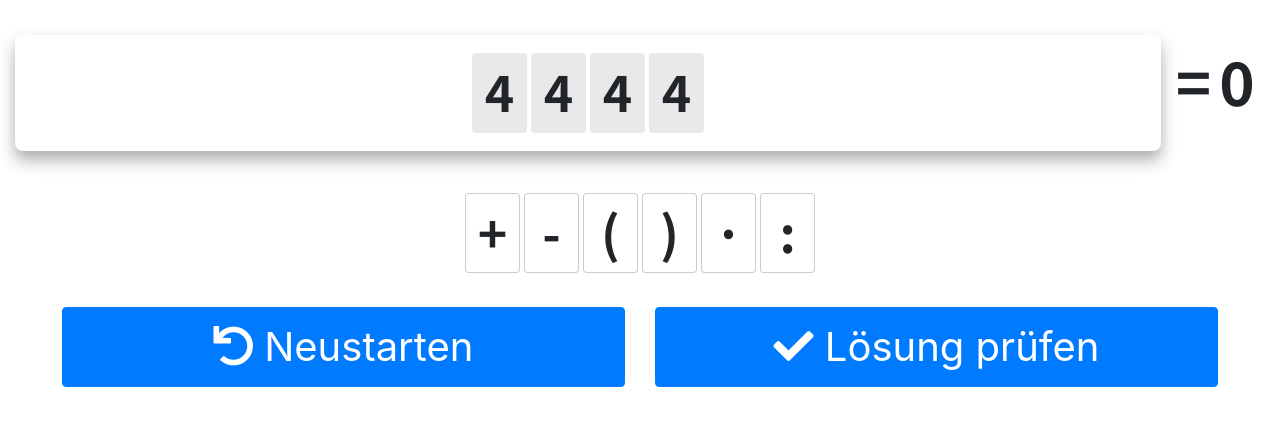
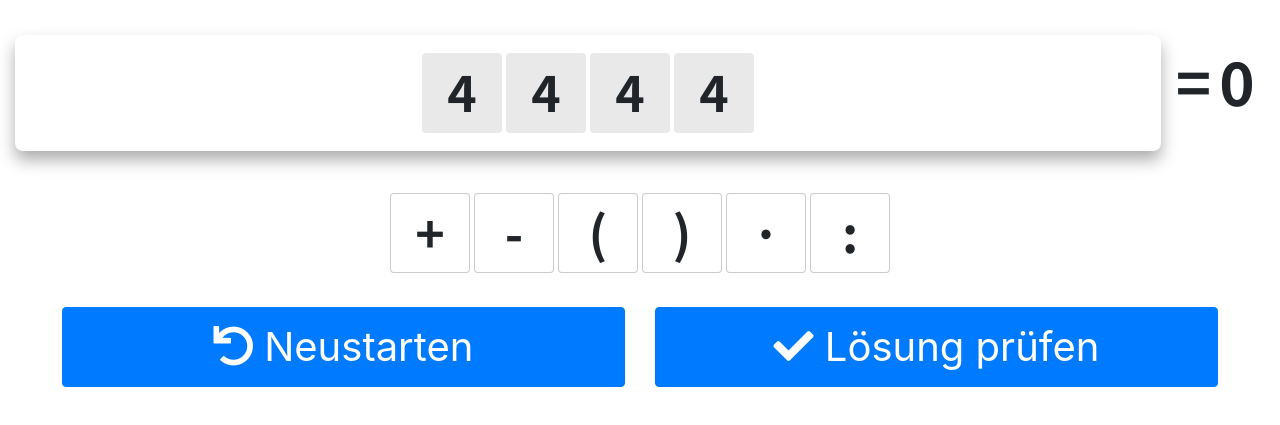
Before and after one commit to m4schini/vierVieren, a plain HTML site: page index.html in a window 1280 px wide. Shown: the part 159-584 px from the top of the page. Drawn offline with nearby package versions, Linux system fonts and the light colour scheme.

Commit message:
fixed wrapping for  10/11

```diff
--- a/style.css
+++ b/style.css
@@ -64,6 +64,12 @@ h2 {
         margin-right: 8px;
         margin-left: 8px;
     }
+
+    .card {
+        font-size: 5vw;
+        width: 60px;
+        height: 80px;
+    }
 }
 
 @media screen and (min-width: 992px) {
@@ -95,6 +101,12 @@ h2 {
     #menu a {
         margin-right: 16px;
         margin-left: 16px;
+    }
+
+    .card {
+        font-size: 50px;
+        width: 80px;
+        height: 80px;
     }
 }
 
@@ -144,18 +156,17 @@ h2 {
 .card {
     font-family: 'Noto Sans JP', sans-serif;
     font-weight: 700;
-    font-size: 50px;
     text-align: center;
     line-height: 55px;
 
-    width: 55px;
-    height: 80px;
+
     display: inline-block;
     background-color: #fff;
     border: none;
 
     padding: 10px;
     margin: 2px;
+    white-space: nowrap;
 }
 
 .card.ignore-elements {
```
